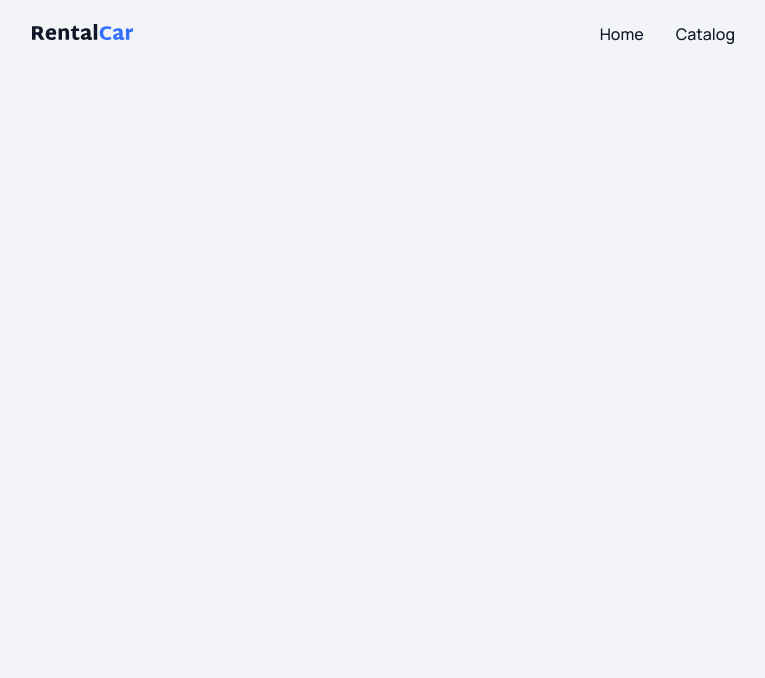
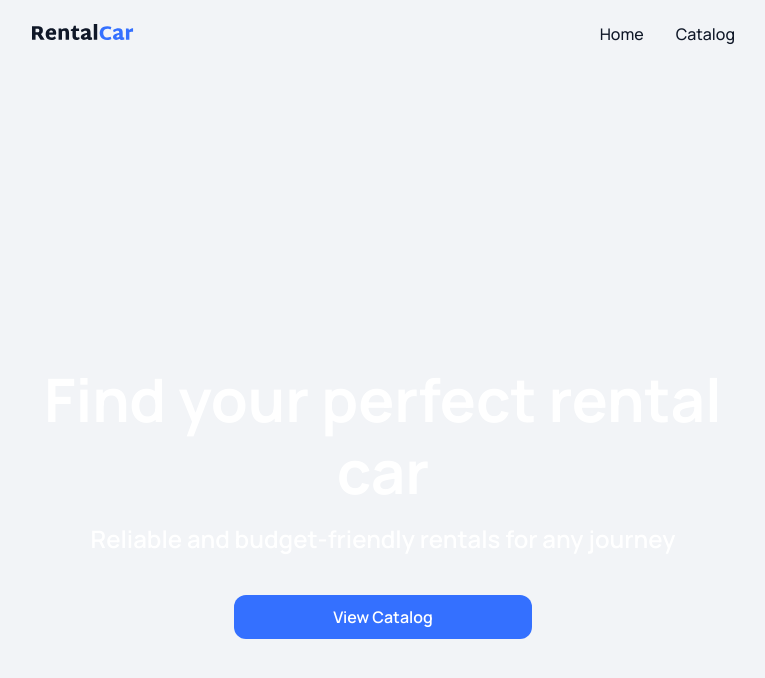
Before and after one commit to IrynaYermak/car-rental, a Next.js app: page / in a window 1280 px wide. Shown: the top 678 px of the page, without its empty margins (257-1022 px from the left). Built offline with nearby package versions, Linux system fonts and the light colour scheme.

Commit message:
add filters

```diff
--- a/app/catalog/page.tsx
+++ b/app/catalog/page.tsx
@@ -5,7 +5,7 @@ import {
   dehydrate,
 } from "@tanstack/react-query";
 import CatalogClienPage from "./CatalogPage.client";
-import SearchBar from "@/components/SearchBar/SearchBar";
+
 import { getCars } from "@/lib/api/api";
 import css from "./page.module.css";
 
@@ -25,7 +25,6 @@ export default async function CatalogPage() {
   return (
     <HydrationBoundary state={dehydrate(queryClient)}>
       <section className={`container ${css.catalog}`}>
-        <SearchBar />
         <CatalogClienPage />
       </section>
     </HydrationBoundary>
--- a/app/page.module.css
+++ b/app/page.module.css
@@ -1,22 +1,69 @@
-.page {
+/* .page {
   padding-top: 4px;
   display: flex;
-  min-height: 100vh;
+  min-height: calc(100vh - 70px);
   align-items: center;
   justify-content: center;
   background-repeat: no-repeat;
-  background-position: center top;
+  background-position: center;
+  background-size: cover;
+  background-image: linear-gradient(rgba(0, 0, 0, 0.2)), url("/img/hero.jpg");
+} */
+
+.main {
+  display: flex;
+  min-height: calc(100vh - 70px);
+  width: 100%;
+  flex-direction: column;
+  justify-content: flex-end;
+  align-items: center;
+  background-color: var(--foreground);
+  background-repeat: no-repeat;
+  background-position: center;
   background-size: cover;
   background-image: linear-gradient(rgba(0, 0, 0, 0.2)), url("/img/hero.jpg");
 }
 
-.main {
+.content {
   display: flex;
-  min-height: 100vh;
-  width: 100%;
-  /* max-width: 800px; */
   flex-direction: column;
-  align-items: flex-start;
-  justify-content: space-between;
-  background-color: var(--foreground);
+  align-items: center;
+  text-align: center;
+  max-width: 783px;
+  margin: 0 auto;
+  /* margin-bottom: 60px; */
+  margin-bottom: 10em;
 }
+.title {
+  color: var(--white);
+  font-weight: 700;
+  font-size: 60px;
+  line-height: 1.2;
+  margin-bottom: 16px;
+}
+
+.text {
+  color: var(--white);
+  font-weight: 600;
+  font-size: 24px;
+  line-height: 1.33;
+  margin-bottom: 40px;
+}
+
+.link {
+  display: inline-block;
+  font-family: inherit;
+  border-radius: 12px;
+  border: none;
+  cursor: pointer;
+  font-weight: 600;
+  line-height: 1.25;
+  color: var(--white);
+  background-color: var(--button);
+  transition: ease-in-out 0.3s;
+  padding: 12px 99px;
+}
+
+.link:hover {
+  background-color: var(--button-hover);
+}
--- a/app/page.tsx
+++ b/app/page.tsx
@@ -1,9 +1,20 @@
+import Link from "next/link";
 import styles from "./page.module.css";
 
 export default function Home() {
   return (
-    <div className={styles.page}>
-      <div className={`container ${styles.main}`}></div>
+    <div className={styles.main}>
+      <div className={`container `}>
+        <div className={styles.content}>
+          <h1 className={styles.title}>Find your perfect rental car</h1>
+          <p className={styles.text}>
+            Reliable and budget-friendly rentals for any journey
+          </p>
+          <Link href="/catalog" className={styles.link}>
+            View Catalog
+          </Link>
+        </div>
+      </div>
     </div>
   );
 }
--- /dev/null
+++ b/types/FormInfo.ts
@@ -0,0 +1,6 @@
+export interface FormInfo {
+  brand: string;
+  rentalPrice: string;
+  minMileage: string;
+  maxMileage: string;
+}
```
Also changed, not shown: app/catalog/CatalogPage.client.tsx (+12 -5 lines), components/SearchBar/SearchBar.tsx (+31 -11 lines).
